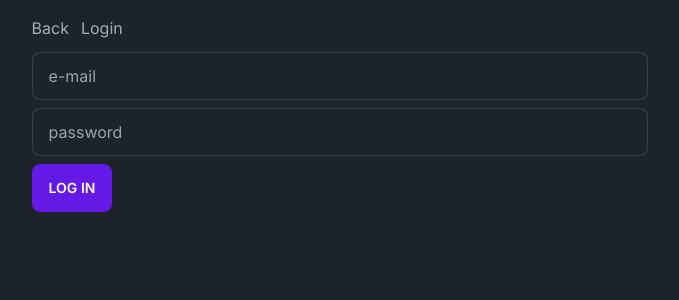
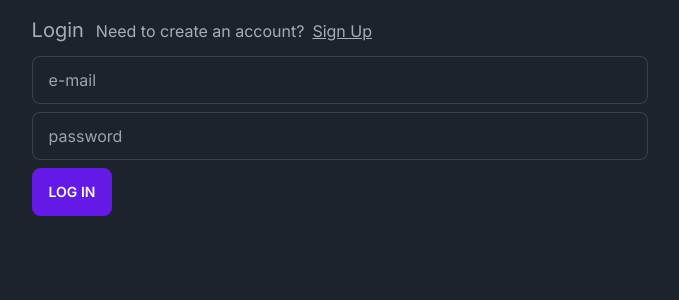
Before and after one commit to AlexF99/lms, a Next.js app: page /auth/login in a window 1280 px wide. Shown: the top 300 px of the page, without its empty margins (300-979 px from the left). Built offline with nearby package versions, Linux system fonts and the light colour scheme.

Commit message:
added sessionProvider for client component sessions

```diff
--- a/src/app/auth/login/page.tsx
+++ b/src/app/auth/login/page.tsx
@@ -20,12 +20,12 @@ export default function Login() {
         email: data.email,
         password: data.password,
         redirect: true,
-        callbackUrl: '/'
+        callbackUrl: '/home'
       })
       if (signinData?.error) {
         console.log(signinData.error)
       }
-      else router.push("/")
+      else router.push("/home")
     } catch (err) {
       console.error(err)
     }
@@ -35,8 +35,10 @@ export default function Login() {
     <div className='flex justify-center'>
       <div>
         <div>
-          <Link className='mr-3' href='/'>Back</Link>
-          <span>Login</span>
+          <span className='mr-3 text-xl'>Login</span>
+          <span>Need to create an account?
+            <Link className='ml-2 link' href='/auth/register'>Sign Up</Link>
+          </span>
         </div>
         <form className='mt-3' onSubmit={handleSubmit((data) => submit(data))}>
           <input type="text" {...register('email')} placeholder="e-mail" className="input  mb-2 input-bordered w-full" />
--- a/src/app/auth/register/page.tsx
+++ b/src/app/auth/register/page.tsx
@@ -15,7 +15,6 @@ export default function Register() {
   const { register, handleSubmit } = useForm<signUpForm>();
 
   const submit = async (data: any) => {
-    console.log(data)
     try {
       const res = await (await fetch("/api/user",
         {
@@ -33,8 +32,10 @@ export default function Register() {
     <div className='flex justify-center'>
       <div>
         <div>
-          <Link className='mr-3' href='/'>Back</Link>
-          <span>Sign-up</span>
+          <span className='mr-3 text-xl'>Sign Up</span>
+          <span>Already have an account?
+            <Link className='ml-2 link' href='/auth/login'>Login</Link>
+          </span>
         </div>
         <form className='mt-3' onSubmit={handleSubmit((data) => submit(data))}>
           <input type="text" {...register('email')} placeholder="e-mail" className="input  mb-2 input-bordered w-full" />
--- /dev/null
+++ b/src/app/home/layout.tsx
@@ -0,0 +1,39 @@
+import '../globals.css'
+import Link from 'next/link'
+import Signout from '@/components/signout'
+
+export default function HomeLayout({
+  children,
+}: {
+  children: React.ReactNode
+}) {
+  return (
+    <div className="drawer">
+      <input id="my-drawer" type="checkbox" className="drawer-toggle" />
+      <div className="drawer-content">
+        <div className="navbar bg-base-100">
+          <div className="flex-none">
+            <label htmlFor="my-drawer" className="btn btn-square btn-ghost drawer-button">
+              <svg xmlns="http://www.w3.org/2000/svg" fill="none" viewBox="0 0 24 24" className="inline-block w-5 h-5 stroke-current"><path strokeLinecap="round" strokeLinejoin="round" strokeWidth="2" d="M4 6h16M4 12h16M4 18h16"></path></svg>
+            </label>
+          </div>
+          <div className="flex-1">
+            <Link href="/home" className="btn btn-ghost normal-case text-xl">lms</Link>
+          </div>
+          <div className="flex-none">
+            <Signout></Signout>
+          </div>
+        </div>
+        {children}
+      </div>
+      <div className="drawer-side">
+        <label htmlFor="my-drawer" aria-label="close sidebar" className="drawer-overlay"></label>
+        <ul className="menu p-4 w-80 min-h-full bg-base-200 text-base-content">
+          <li>Course1</li>
+          <li>Course2</li>
+          <li>Course3</li>
+        </ul>
+      </div>
+    </div>
+  )
+}
--- /dev/null
+++ b/src/app/home/page.tsx
@@ -0,0 +1,6 @@
+export default function Home() {
+
+  return (
+    <div>Hello World</div>
+  )
+}
--- a/src/app/layout.tsx
+++ b/src/app/layout.tsx
@@ -1,6 +1,7 @@
 import type { Metadata } from 'next'
 import { Inter } from 'next/font/google'
 import './globals.css'
+import SessProvider from '@/components/sessProvider'
 
 const inter = Inter({ subsets: ['latin'] })
 
@@ -16,7 +17,13 @@ export default function RootLayout({
 }) {
   return (
     <html lang="en" data-theme="dark">
-      <body className={`${inter.className} container mx-auto p-4`}>{children}</body>
+      <body className={`${inter.className} container mx-auto p-4`}>
+        <SessProvider>
+          <main>
+            {children}
+          </main>
+        </SessProvider>
+      </body>
     </html>
   )
 }
--- a/src/app/page.tsx
+++ b/src/app/page.tsx
@@ -1,27 +1,21 @@
-import Signout from "@/components/signout";
-import { authOptions } from "@/lib/auth";
-import { getServerSession } from "next-auth";
-import Link from "next/link";
+'use client'
 
-export default async function Home() {
+import { useSession } from "next-auth/react";
+import { useRouter } from "next/navigation";
+import { useEffect } from "react";
 
-  const session = await getServerSession(authOptions)
-  const user = session?.user;
+export default function Base() {
+  const router = useRouter();
+  const { data: session } = useSession();
+
+  useEffect(() => {
+    if (session?.user) {
+      router.push('/home');
+    }
+  }, [session])
 
   return (
     <div>
-      <div className="flex justify-end">
-        {!user ?
-          (<div>
-            <Link className="mr-3" href={'/auth/login'}>Login</Link>
-            <Link href={'/auth/register'}>Sign Up</Link>
-          </div>) :
-          <Signout></Signout>
-        }
-      </div>
-      {user && <div className="container">
-        Welcome, {user?.email}
-      </div>}
     </div>
   )
 }
--- /dev/null
+++ b/src/components/sessProvider.tsx
@@ -0,0 +1,13 @@
+'use client'
+import { SessionProvider } from "next-auth/react"
+import { FC, ReactNode } from "react"
+
+interface ProviderProps {
+    children: ReactNode
+}
+const SessProvider: FC<ProviderProps> = ({ children }) => {
+
+    return <SessionProvider>{children}</SessionProvider>
+}
+
+export default SessProvider
--- a/src/components/signout.tsx
+++ b/src/components/signout.tsx
@@ -5,7 +5,7 @@ import { signOut } from "next-auth/react";
 export default async function Signout() {
 
   return (
-    <button className="btn btn-warning" onClick={() => signOut({
+    <button className="btn btn-ghost" onClick={() => signOut({
       redirect: true,
       callbackUrl: '/auth/login'
     })}>
```
